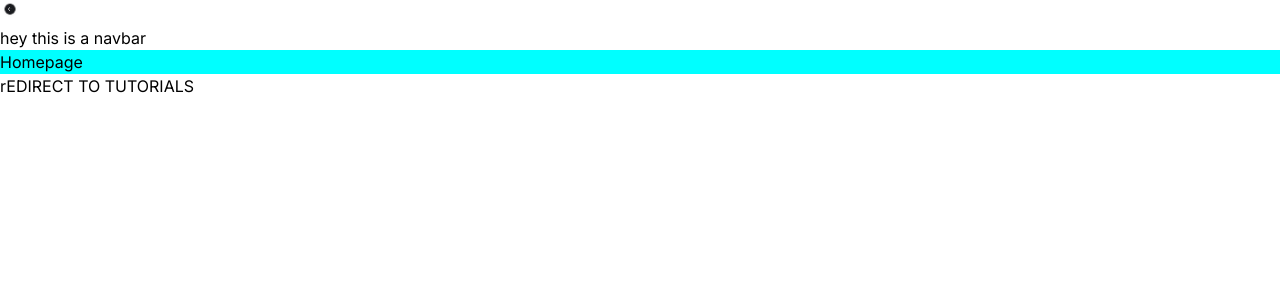
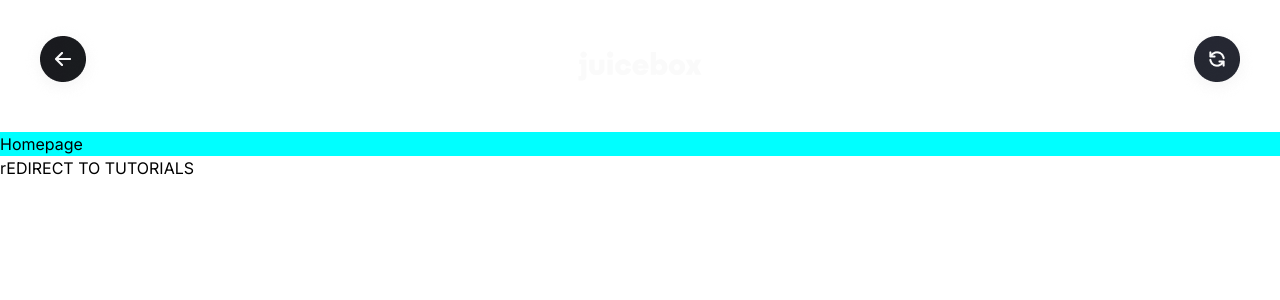
Before and after one commit to claralius/frontend-assessment, a Next.js app in the folder juicebox-frontend-assessment/: page /homepage in a window 1280 px wide. Shown: the top 300 px of the page. Built offline with nearby package versions, Linux system fonts and the light colour scheme.

Commit message:
feat: create navbar component

```diff
--- a/juicebox-frontend-assessment/src/app/components/Navbar.tsx
+++ /dev/null
@@ -1,14 +0,0 @@
-import React from 'react'
-import BackButton from './buttons/BackButton';
-
-const Navbar = () => {
-  return (
-    <div>
-    <BackButton></BackButton>
-      <h3>hey this is a navbar</h3>
-
-    </div>
-  )
-}
-
-export default Navbar
--- a/juicebox-frontend-assessment/src/app/components/buttons/BackButton.tsx
+++ b/juicebox-frontend-assessment/src/app/components/buttons/BackButton.tsx
@@ -7,7 +7,7 @@ const BackButton = () => {
   return (
     <div>
       <button>
-      <Image src={BackButtonIcon} alt="back-button" width={20} height={20} />
+        <Image src={BackButtonIcon} alt="back-button" style={{ padding:0, margin:0 }}/>
       </button>
     </div>
   )
--- /dev/null
+++ b/juicebox-frontend-assessment/src/app/components/buttons/RefreshButton.tsx
@@ -0,0 +1,16 @@
+'use client';
+import React from 'react';
+import Image from 'next/image';
+import RefresButtonIcon from "../../../assets/icons/refresh.png";
+
+const RefreshButton = () => {
+  return (
+    <div>
+      <button>
+        <Image src={RefresButtonIcon} alt="refresh-button" style={{ padding:0, margin:0 }}/>
+      </button>
+    </div>
+  )
+}
+
+export default RefreshButton
--- /dev/null
+++ b/juicebox-frontend-assessment/src/app/components/navbar/Navbar.css
@@ -0,0 +1,13 @@
+.navbar-section {
+  width: 100%;
+  display: flex;
+  align-items: center;
+  justify-content: space-between;
+  padding: 20px;
+}
+.navbar-section .company-logo-section {
+  width: -moz-max-content;
+  width: max-content;
+  height: -moz-fit-content;
+  height: fit-content;
+}/*# sourceMappingURL=Navbar.css.map */
--- /dev/null
+++ b/juicebox-frontend-assessment/src/app/components/navbar/Navbar.scss
@@ -0,0 +1,13 @@
+.navbar-section {
+  width: 100%;
+  display: flex;
+  align-items: center;
+  justify-content: space-between;
+  padding: 20px;
+
+  .company-logo-section {
+    width: max-content;
+    height: fit-content;
+
+  }
+}
--- /dev/null
+++ b/juicebox-frontend-assessment/src/app/components/navbar/Navbar.tsx
@@ -0,0 +1,20 @@
+import React from "react";
+import BackButton from "../buttons/BackButton";
+import Image from "next/image";
+import JuiceboxLogo from "../../../assets/icons/juicebox-logo.png";
+import RefreshButton from "../buttons/RefreshButton";
+import "./Navbar.scss";
+
+const Navbar = () => {
+  return (
+    <div className="navbar-section">
+      <BackButton></BackButton>
+      <span className="company-logo-section">
+        <Image src={JuiceboxLogo} alt={"juicebox-logo"} />
+      </span>
+      <RefreshButton></RefreshButton>
+    </div>
+  );
+};
+
+export default Navbar;
```
Also changed, not shown: juicebox-frontend-assessment/src/app/homepage/page.tsx (+7 -7 lines), 1 other file (tests, documents, lock files or other folders).
